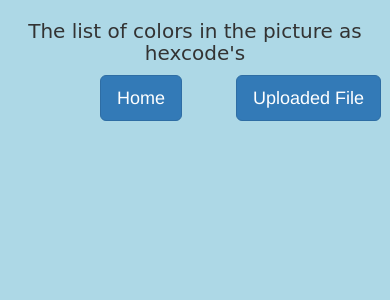
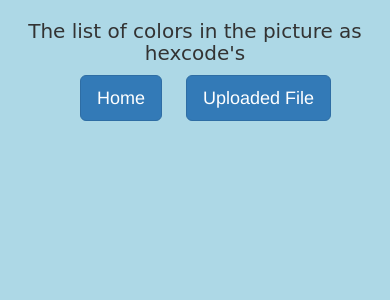
Before and after one commit to hardebite/color-palette, a Flask app: template templates/color.html in a window 390 px wide. Shown: the top 300 px of the page. Run offline with Flask 2, Linux system fonts and the light colour scheme; the template is opened without the code that fills it, so the values that code supplies are empty; some libraries are stand-ins or nearby versions.

Commit message:
add responsiveness

```diff
--- a/static/styles.css
+++ b/static/styles.css
@@ -34,11 +34,11 @@ left:100px;
 }
 .home{
 position:relative;
-left:100px;
+left:80px;
 }
 .upload{
 position:relative;
-left:150px;
+left:100px;
 }
 @media screen and (min-width:900px){
 .file{
```
